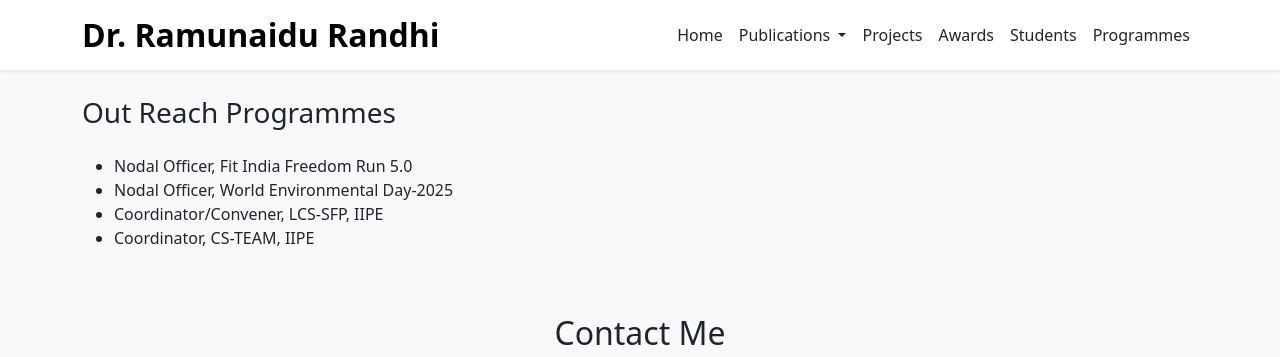
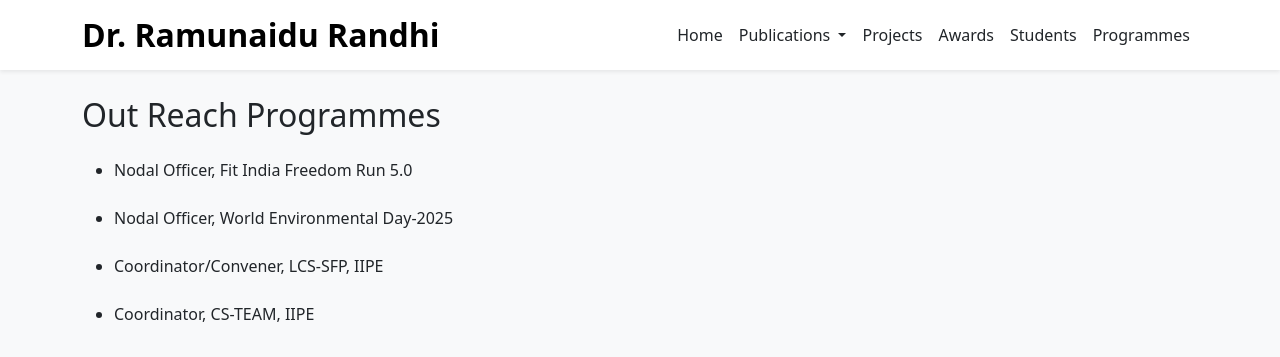
Before and after one commit to Akshtha08/ramunaidusir, a plain HTML site: page extra.html in a window 1280 px wide. Shown: the top 357 px of the page. Drawn offline with nearby package versions, Linux system fonts and the light colour scheme.

Commit message:
Update extra.html

```diff
--- a/extra.html
+++ b/extra.html
@@ -133,16 +133,17 @@
 
      <section data-aos="fade-up">
 	 <div class="container">
-        <h3 class="mb-4 section-title"><span>Out Reach Programmes</span></h3>
+        <h2 class="mb-4 section-title"><span>Out Reach Programmes</span></h2>
         <ul>
-          <li>Nodal Officer, Fit India Freedom Run 5.0</li>
-          <li>Nodal Officer, World Environmental Day-2025</li>
-          <li>Coordinator/Convener, LCS-SFP, IIPE</li>
+          <li>Nodal Officer, Fit India Freedom Run 5.0</li><br>
+          <li>Nodal Officer, World Environmental Day-2025</li><br>
+          <li>Coordinator/Convener, LCS-SFP, IIPE</li><br>
           <li>Coordinator, CS-TEAM,  IIPE</li>
         </ul>
       </div>
     </section>
-
+<br>
+	  <br>
     <!-- Contact -->
     <section id="contact" class="bg-light py-5 text-center" data-aos="fade-up">
       <div class="container">
```
